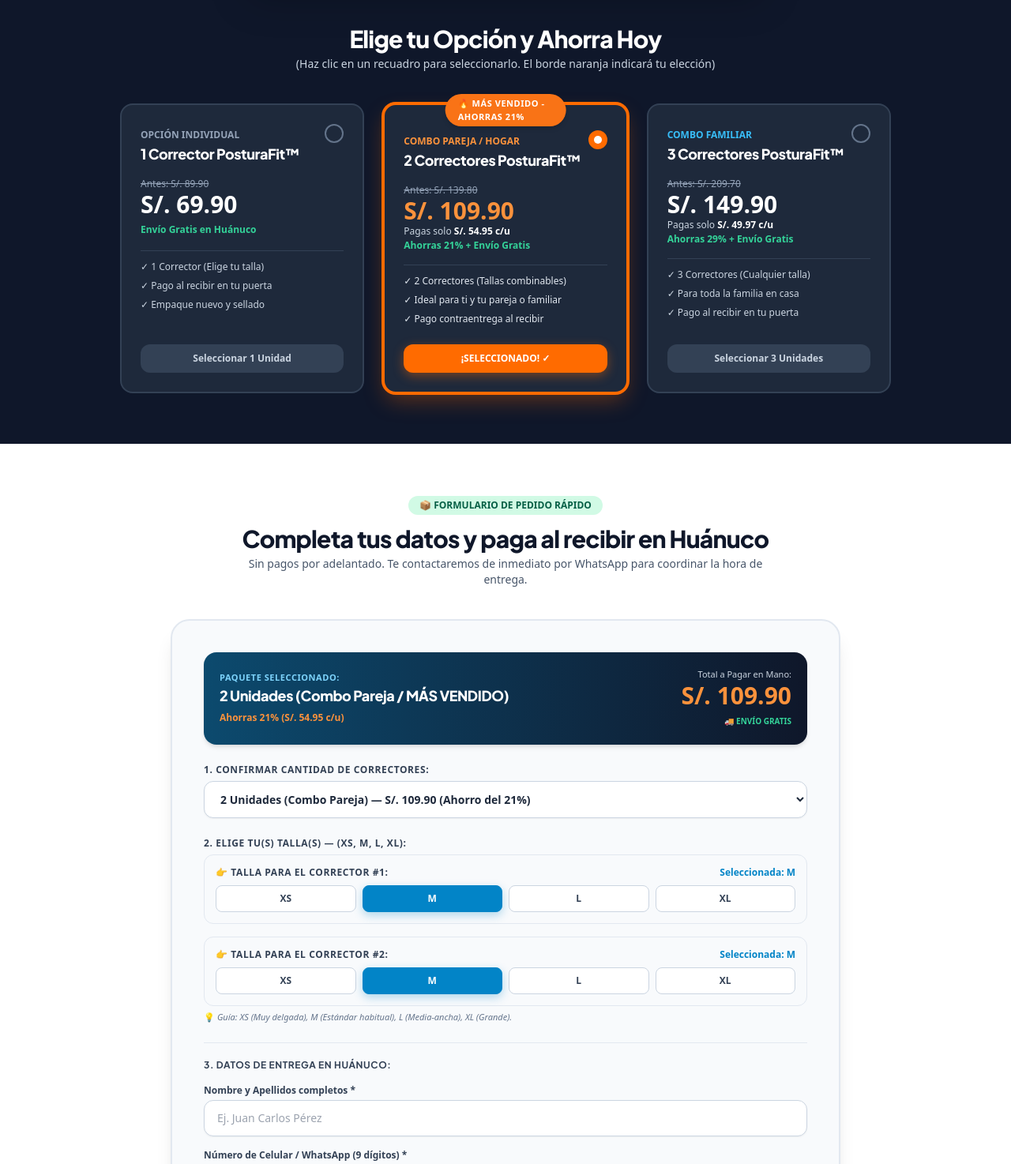
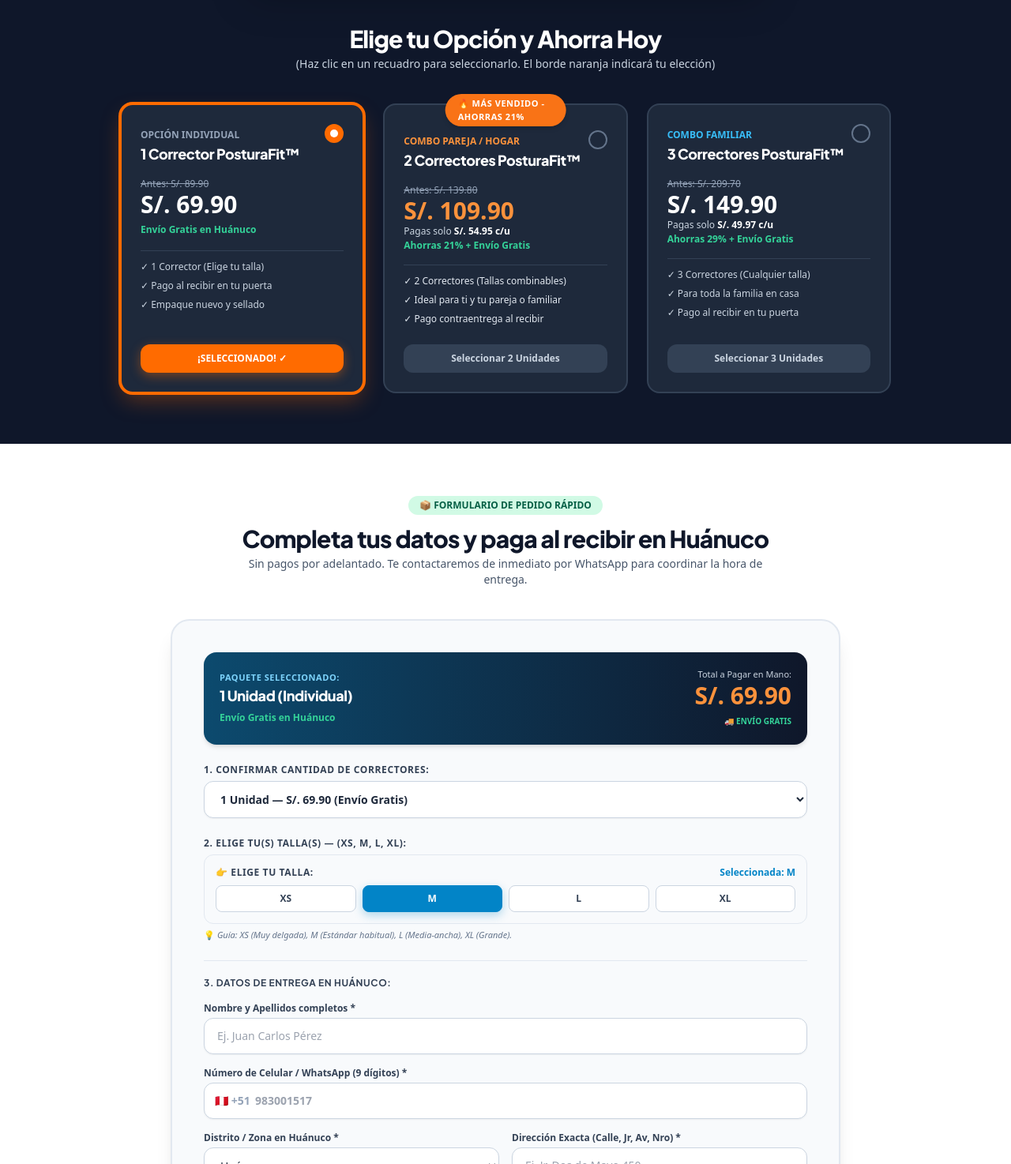
Before and after one commit to sofiaher784-stack/TiendaPeru, a plain HTML site: page index.html in a window 1280 px wide. Shown: the part 7800-9274 px from the top of the page at 79% size. Drawn offline with nearby package versions, Linux system fonts and the light colour scheme.

Commit message:
feat: establecer 1 unidad como combo predeterminado en la barra y formulario

```diff
--- a/index.html
+++ b/index.html
@@ -773,8 +773,8 @@
       <!-- Tarjetas de Combos (1x, 2x, 3x) -->
       <div class="grid grid-cols-1 md:grid-cols-3 gap-6">
 
-        <!-- Combo 1: 1 Unidad -->
-        <div class="combo-card p-6 flex flex-col justify-between" data-combo="1">
+        <!-- Combo 1: 1 Unidad (Predeterminado) -->
+        <div class="combo-card active p-6 flex flex-col justify-between" data-combo="1">
           <div class="space-y-4">
             <div class="flex justify-between items-start">
               <div>
@@ -796,13 +796,13 @@
               <li>✓ Empaque nuevo y sellado</li>
             </ul>
           </div>
-          <button type="button" class="btn-combo-select w-full mt-6 py-2.5 rounded-xl text-xs font-bold">
-            Seleccionar 1 Unidad
+          <button type="button" class="btn-combo-select w-full mt-6 py-2.5 rounded-xl text-xs font-extrabold">
+            ¡SELECCIONADO! ✓
           </button>
         </div>
 
         <!-- Combo 2: 2 Unidades (MÁS VENDIDO / PAREJA - S/. 109.90) -->
-        <div class="combo-card active p-6 flex flex-col justify-between relative" data-combo="2">
+        <div class="combo-card p-6 flex flex-col justify-between relative" data-combo="2">
           <div class="absolute -top-3.5 left-1/2 -translate-x-1/2 bg-orange-500 text-white text-[11px] font-extrabold uppercase px-4 py-1 rounded-full shadow-md tracking-wider">
             🔥 MÁS VENDIDO - AHORRAS 21%
           </div>
@@ -828,8 +828,8 @@
               <li>✓ Pago contraentrega al recibir</li>
             </ul>
           </div>
-          <button type="button" class="btn-combo-select w-full mt-6 py-2.5 rounded-xl text-xs font-extrabold">
-            ¡SELECCIONADO! ✓
+          <button type="button" class="btn-combo-select w-full mt-6 py-2.5 rounded-xl text-xs font-bold">
+            Seleccionar 2 Unidades
           </button>
         </div>
 
@@ -893,12 +893,12 @@
           <div class="bg-gradient-to-r from-sky-900 to-slate-900 text-white p-4 sm:p-5 rounded-2xl flex flex-wrap items-center justify-between gap-4 shadow-md">
             <div>
               <span class="text-[11px] text-sky-300 font-bold uppercase tracking-wider block">Paquete Seleccionado:</span>
-              <h4 id="order-summary-title" class="font-extrabold text-base sm:text-lg text-white">2 Unidades (Combo Pareja / MÁS VENDIDO)</h4>
-              <span id="order-summary-savings" class="text-xs text-orange-400 font-semibold">Ahorras 21% (S/. 54.95 c/u)</span>
+              <h4 id="order-summary-title" class="font-extrabold text-base sm:text-lg text-white">1 Unidad (Individual)</h4>
+              <span id="order-summary-savings" class="text-xs text-emerald-400 font-semibold">Envío Gratis en Huánuco</span>
             </div>
             <div class="text-right">
               <span class="text-[11px] text-slate-300 block">Total a Pagar en Mano:</span>
-              <div id="order-summary-price" class="text-2xl sm:text-3xl font-extrabold text-orange-400">S/. 109.90</div>
+              <div id="order-summary-price" class="text-2xl sm:text-3xl font-extrabold text-orange-400">S/. 69.90</div>
               <span class="text-[10px] text-emerald-400 font-bold">🚚 ENVÍO GRATIS</span>
             </div>
           </div>
@@ -909,8 +909,8 @@
               1. Confirmar Cantidad de Correctores:
             </label>
             <select id="combo-select" class="w-full bg-white border border-slate-300 rounded-xl px-4 py-3 text-sm font-semibold text-slate-800 focus:outline-none focus:ring-2 focus:ring-sky-500 shadow-sm">
-              <option value="1">1 Unidad — S/. 69.90 (Envío Gratis)</option>
-              <option value="2" selected>2 Unidades (Combo Pareja) — S/. 109.90 (Ahorro del 21%)</option>
+              <option value="1" selected>1 Unidad — S/. 69.90 (Envío Gratis)</option>
+              <option value="2">2 Unidades (Combo Pareja) — S/. 109.90 (Ahorro del 21%)</option>
               <option value="3">3 Unidades (Combo Familiar) — S/. 149.90 (Máximo Ahorro 29%)</option>
             </select>
           </div>
@@ -1073,10 +1073,10 @@
       <div class="flex items-center">
         <div>
           <span class="text-[10px] uppercase font-bold text-slate-400 block leading-none mb-1">Total a Pagar:</span>
-          <span id="sticky-price-display" class="text-xl sm:text-2xl font-black text-orange-400 tracking-tight leading-none block">S/. 109.90</span>
+          <span id="sticky-price-display" class="text-xl sm:text-2xl font-black text-orange-400 tracking-tight leading-none block">S/. 69.90</span>
           <div class="mt-1">
-            <span id="sticky-savings-badge" class="inline-block bg-orange-500/20 border border-orange-500/40 text-orange-300 text-[10px] sm:text-xs font-bold px-2 py-0.5 rounded-md">
-              Ahorras 21% (S/. 54.95 c/u)
+            <span id="sticky-savings-badge" class="inline-block bg-emerald-500/20 border border-emerald-500/40 text-emerald-300 text-[10px] sm:text-xs font-bold px-2 py-0.5 rounded-md">
+              Envío Gratis en Huánuco
             </span>
           </div>
         </div>
--- a/script.js
+++ b/script.js
@@ -23,7 +23,7 @@
 
 // Estado reactivo de la aplicación
 const state = {
-  selectedCombo: 2, // Por defecto el Combo Pareja (Recomendado)
+  selectedCombo: 1, // Por defecto 1 Unidad (S/. 69.90)
   sizes: ["M", "M", "M"] // Tallas por unidad
 };
 
```
